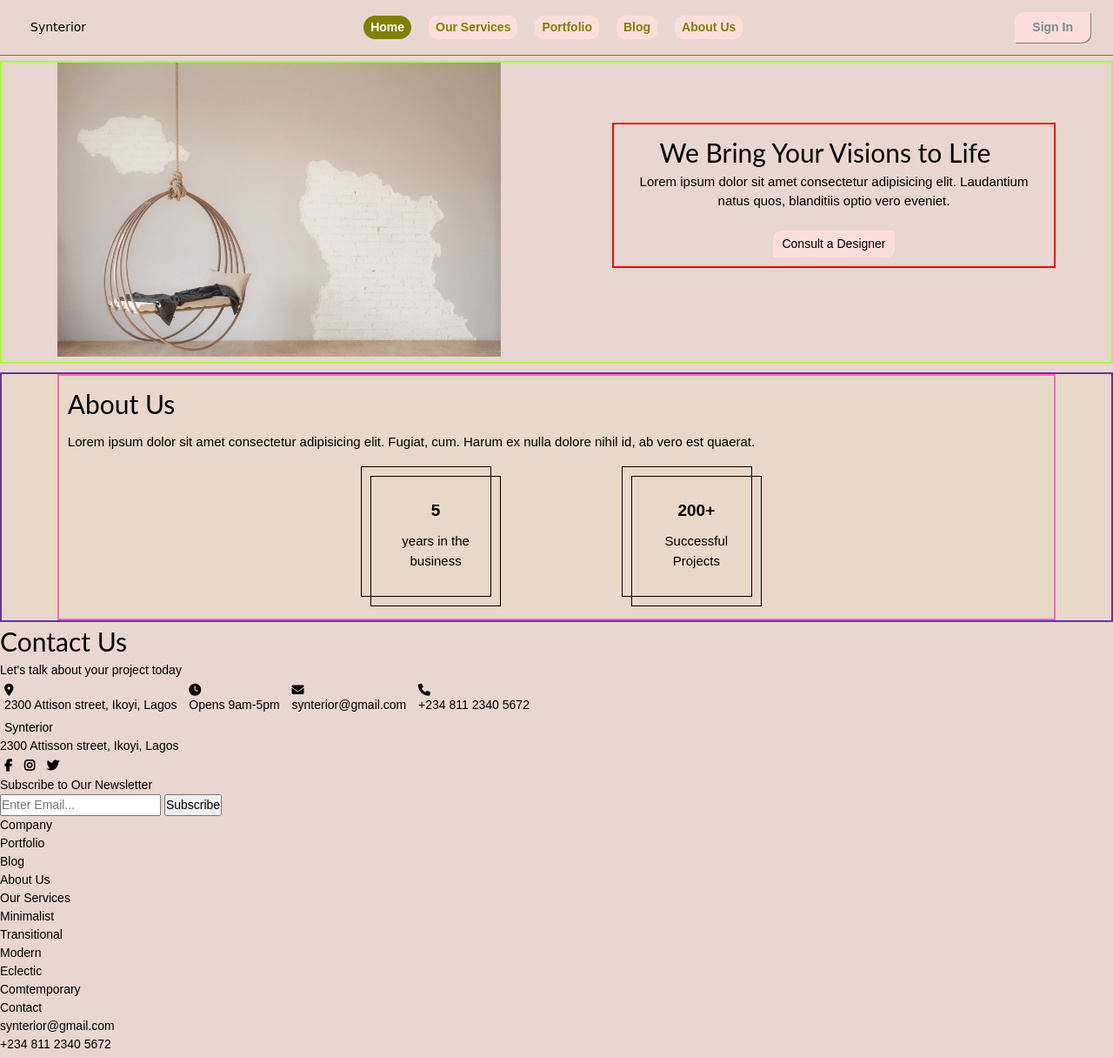
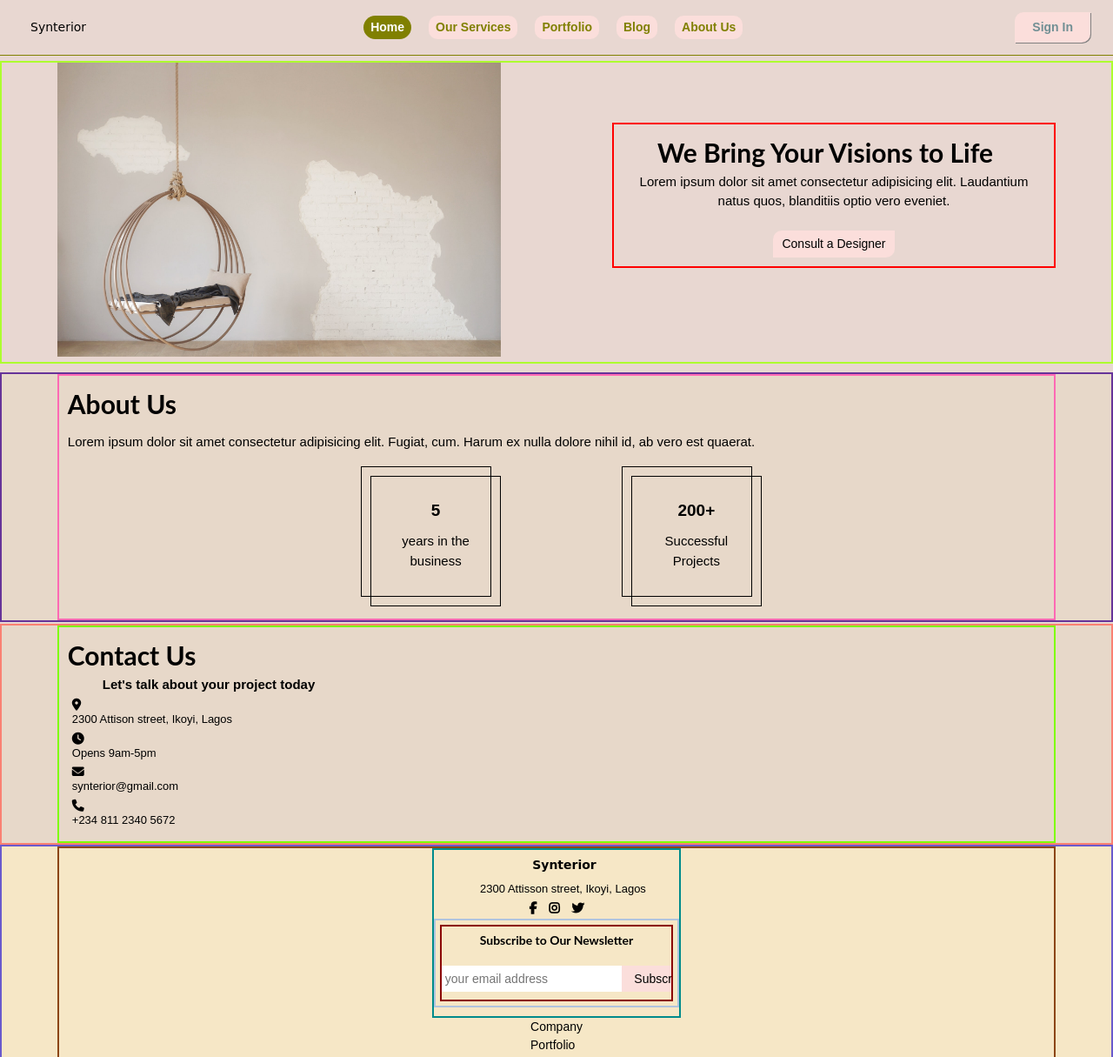
Before and after one commit to TubiOb/Synterior-Designs, a plain HTML site: page index.html in a window 1280 px wide. Shown: the top 1215 px of the page at 87% size. Drawn offline with nearby package versions, Linux system fonts and the light colour scheme.

Commit message:
Working on the Footer

```diff
--- a/css/style.css
+++ b/css/style.css
@@ -166,6 +166,9 @@
     background-color: #e5d4c5;
 }
 
+
+/* GLOBAL */
+
 img {
     width: 100%;
 }
@@ -174,7 +177,11 @@
     font-size: 16px;
     font-family: 'Lato', sans-serif;
     margin-right: 20px;
+    font-weight: bold;
 }
+
+
+/* HOMEPAGE */
 
 .welcome {
     position: relative;
@@ -206,6 +213,7 @@
 
 .welcome aside.sidebar p {
     margin-bottom: 15px;
+    font-size: 13px;
 }
 
 .welcome aside.sidebar button {
@@ -217,6 +225,9 @@
     border-bottom-right-radius: 10px;
 }
 
+
+/* HOME PAGE ABOUT US */
+
 .about-section {
     width: 100%;
     background-color: #e7d8c9;
@@ -227,7 +238,6 @@
     position: relative;
     width: 80%;
     margin: auto;
-        /* margin-right: auto; */
     border: 2px solid hotpink;
     justify-content: center;
     align-content: center;
@@ -239,11 +249,12 @@
 #about p {
     margin-top: 5px;
     margin-bottom: 15px;
+    font-size: 13px;
 }
 
 #about .shapes {
     display: flex;
-        width: 80%;
+    width: 90%;
     margin: auto;
     align-content: center;
     justify-content: space-between;
@@ -276,6 +287,140 @@
 .overlay p {
     font-size: 13px;
 }
+
+
+/* CONTACT US */
+
+.contact-section {
+    width: 100%;
+    background-color: #e7d8c9;
+    border: 2px solid salmon;
+    margin-top: 10px;
+}
+
+#contact {
+    position: relative;
+    width: 80%;
+    margin: auto;
+    justify-content: center;
+    align-content: center;
+    overflow: hidden;
+    display: flexbox;
+    padding: 10px;
+    border: 2px solid chartreuse;
+}
+
+#contact h5 {
+    margin-left: 20px;
+    font-size: 14px;
+    font-weight: bold;
+}
+
+#contact i {
+    font-size: 13px;
+    display: block;
+}
+
+#contact i>p {
+    font-size: 13px;
+}
+
+
+/* FOOTER */
+
+footer {
+    background-color: #f6e7c6;
+    width: 100%;
+    position: relative;
+    border: 2px solid slateblue;
+}
+
+.footer-container {
+    width: 90%;
+    margin: auto;
+    justify-content: space-evenly;
+    align-content: space-between;
+    justify-items: center;
+    align-items: center;
+    border: 2px solid saddlebrown;
+}
+
+.skick {
+    width: 100%;
+    text-align: center;
+    justify-content: center;
+    align-items: center;
+    justify-items: center;
+    align-content: center;
+    display: block;
+    flex-wrap: wrap;
+    flex-direction: column;
+    border: 2px solid darkcyan;
+}
+
+.skick h4 {
+    font-family: 'Satisfy', cursive;
+    letter-spacing: 0px;
+    padding: 0.5rem 1rem;
+    padding-right: calc(1rem - 3px);
+    font-weight: 600;
+    position: relative;
+}
+
+.skick p {
+    position: relative;
+    font-size: 13px;
+    margin-bottom: 0px;
+}
+
+.skick i {
+    color: black;
+}
+
+#newsletter {
+    padding: 15px;
+    margin-bottom: 10px;
+    border: 2px solid lightsteelblue;
+}
+
+#newsletter .container {
+    width: 100%;
+    overflow: hidden;
+    justify-content: center;
+    align-items: center;
+    justify-items: center;
+    align-content: center;
+    text-align: center;
+}
+
+#newsletter h3 {
+    font-size: 14px;
+    font-family: 'Lato', sans-serif;
+    font-weight: bold;
+}
+
+#newsletter form {
+    margin-top: 15px;
+}
+
+#newsletter input[type="email"] {
+    padding: 4px;
+    height: 30px;
+    width: 250px;
+    border: none;
+    background-color: white;
+}
+
+#newsletter button {
+    width: 250px;
+    background-color: #fbdedb;
+    border: none;
+    padding: 5px 10px;
+    border-top-left-radius: 10px;
+    border-bottom-right-radius: 10px;
+}
+
+
 /* Media Queries */
 
 @media (min-width: 760px) {
@@ -321,7 +466,6 @@
         position: relative;
         width: 90%;
         margin: auto;
-            /* margin-right: auto; */
         border: 2px solid hotpink;
         justify-content: center;
         align-content: center;
@@ -363,4 +507,67 @@
     .overlay p {
         font-size: 14px;
     }
+    .contact-section {
+        margin-top: 2px;
     }
+    #contact {
+        position: relative;
+        width: 90%;
+        margin: auto;
+        justify-content: center;
+        align-content: center;
+        overflow: hidden;
+    }
+    #contact h5 {
+        margin-left: 40px;
+        font-size: 15px;
+        font-weight: bold;
+    }
+    #contact i {
+        font-size: 14px;
+        display: block;
+        margin-right: 40px;
+    }
+    .skick {
+        width: 25%;
+        display: block;
+        flex-wrap: wrap;
+        flex-direction: column;
+    }
+    .skick h4,
+    .skick p {
+        margin-left: 15px;
+    }
+    .skick h4 {
+        text-align: start;
+    }
+    #newsletter {
+        width: 100%;
+        display: flex;
+        padding: 5px;
+        /* margin: auto; */
+    }
+    #newsletter .container {
+        width: 100%;
+        /* margin: auto; */
+        border: 2px solid darkred;
+        padding: 5px;
+    }
+    #newsletter form {
+        display: flex;
+        padding: 4px 8px 4px 4px;
+    }
+    #newsletter input[type="email"] {
+        padding: 4px;
+        height: 30px;
+        /* width: 200px; */
+    }
+    #newsletter button {
+        height: 30px;
+        padding: 5px 10px;
+        border-top-left-radius: 0px;
+        font-weight: 500;
+        margin-left: -5px;
+        width: 90px;
+    }
+}
--- a/index.html
+++ b/index.html
@@ -48,7 +48,7 @@
 
     <main class="welcome">
         <div class="image-container">
-            <div><img src="img/daniil-silantev-UIcBEy5TDTA-unsplash.jpg" alt=""></div>
+            <div><img src="img/daniil-silantev-UIcBEy5TDTA-unsplash.jpg" alt="a relaxation room with beautiful handing seat"></div>
         </div>
         <aside class="sidebar">
             <h2>We Bring Your Visions to Life</h2>
@@ -79,7 +79,7 @@
         </div>
     </section>
 
-    <section>
+    <section class="contact-section">
         <div id="contact">
             <h2>Contact Us</h2>
             <h5>Let's talk about your project today</h5>
@@ -92,17 +92,17 @@
 
     <footer>
         <div class="footer-container">
-            <div class="small">
-                <h4><i>Synterior</i></h4>
+            <div class="skick">
+                <h4>Synterior</h4>
                 <p>2300 Attisson street, Ikoyi, Lagos</p>
                 <i class="fas fa-brands fa-facebook-f"></i>
                 <i class="fas fa-brands fa-instagram"></i>
                 <i class="fas fa-brands fa-twitter"></i>
                 <div id="newsletter">
                     <div class="container">
-                        <h1>Subscribe to Our Newsletter</h1>
+                        <h3>Subscribe to Our Newsletter</h3>
                         <form>
-                            <input type="email" placeholder="Enter Email...">
+                            <input type="email" placeholder="Enter your email address">
                             <button type="submit" class="button_1">Subscribe</button>
                         </form>
                     </div>
```
Lines whose indentation alone changed are shown as unchanged.
